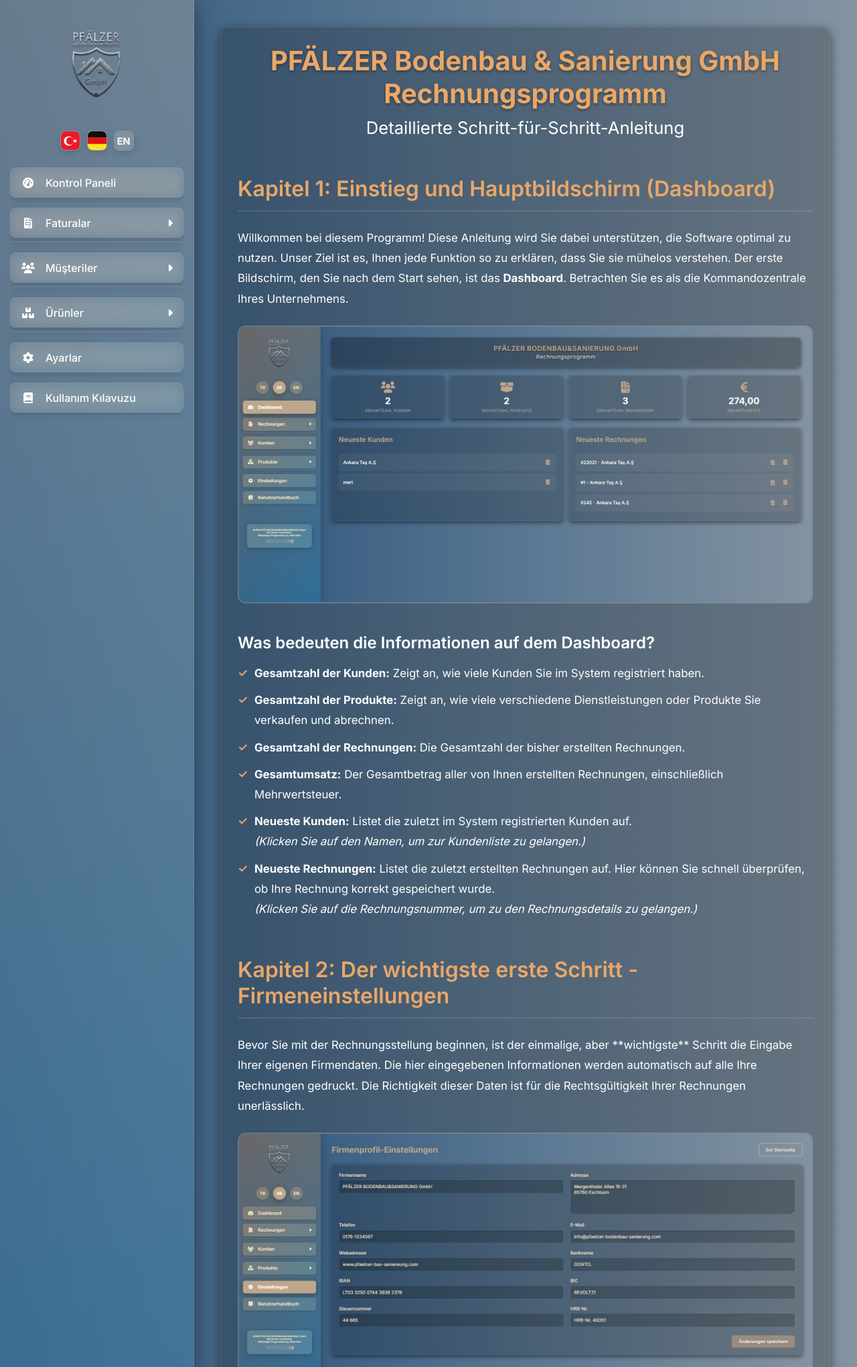
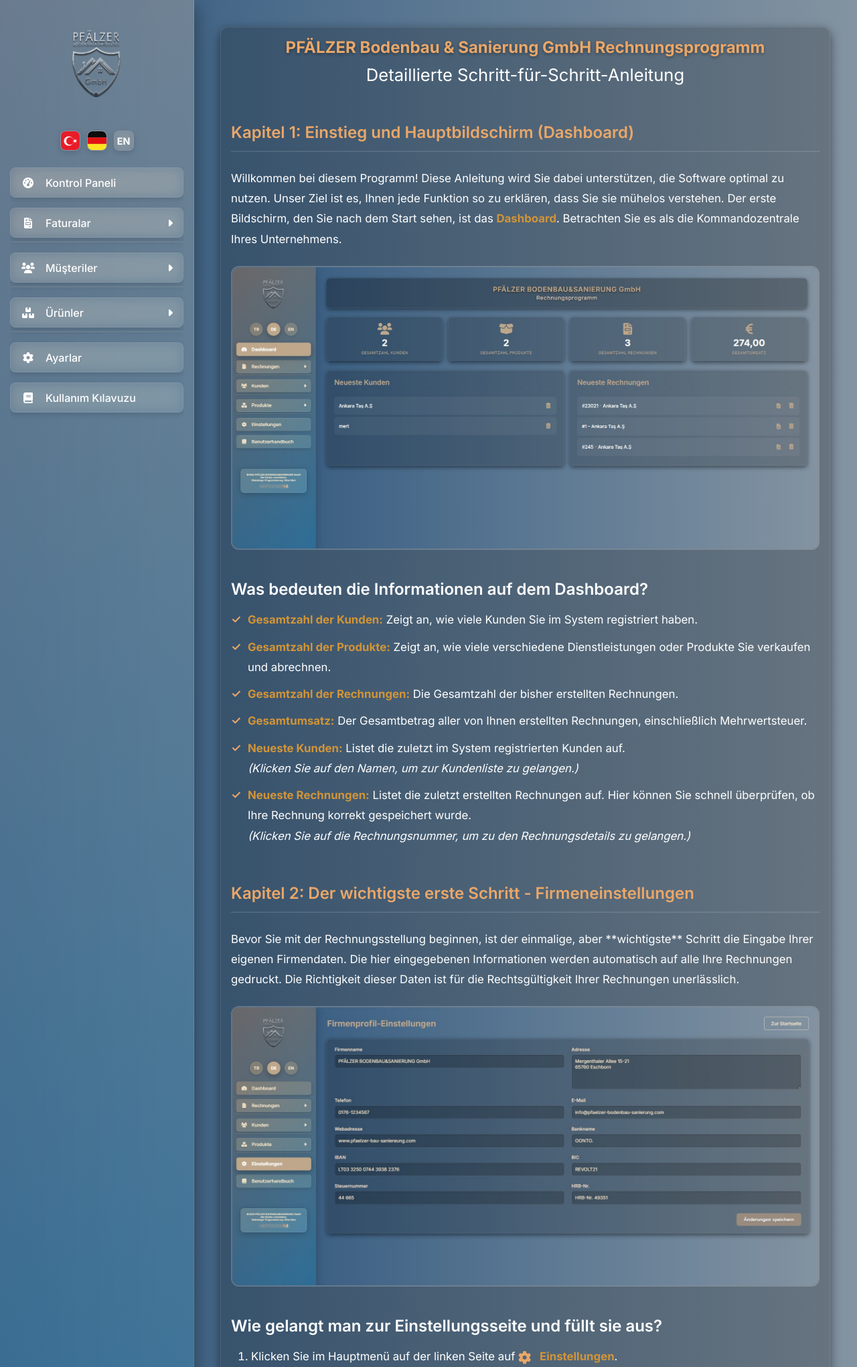
Before and after one commit to Nihatmert71/FATURAWEB, a Python web app: template templates/kullanim_kilavuzu_de.html in a window 1280 px wide. Shown: the top 2041 px of the page at 67% size. Run offline with Jinja, Linux system fonts and the light colour scheme; the template is opened without the code that fills it, so the values that code supplies are empty.

Commit message:
UI Düzeltmeleri ve Final Sürüm

```diff
--- a/templates/kullanim_kilavuzu_de.html
+++ b/templates/kullanim_kilavuzu_de.html
@@ -10,14 +10,14 @@
 
     .kullanim-kilavuzu {
         background-color: rgba(0, 0, 0, 0.2); /* Arka plan rengi güncellendi */ /* DEĞİŞİKLİK BURADA */
-        padding: 25px; /* Padding güncellendi */ /* DEĞİŞİKLİK BURADA */
+        padding: 15px; /* Padding güncellendi */ /* DEĞİŞİKLİK BURADA */
         border-radius: 12px; /* Border radius güncellendi */ /* DEĞİŞİKLİK BURADA */
         border: 1px solid rgba(255, 255, 255, 0.1); /* Kenarlık güncellendi */ /* DEĞİŞİKLİK BURADA */
         box-shadow: 0 5px 15px rgba(0,0,0,0.5); /* Gölge güncellendi */ /* DEĞİŞİKLİK BURADA */
     }
 
     .kullanim-kilavuzu h1 {
-        font-size: 2.5rem;
+        font-size: 1.5rem;
         font-weight: 700;
         color: var(--btn-primary-bg); /* Turuncu */ /* DEĞİŞİKLİK BURADA */
         text-align: center;
@@ -32,7 +32,7 @@
         margin-bottom: 3rem;
     }
     .kullanim-kilavuzu h3 {
-        font-size: 2rem;
+        font-size: 1.5rem;
         font-weight: 600;
         color: var(--btn-primary-bg); /* Turuncu */ /* DEĞİŞİKLİK BURADA */
         margin-top: 3.5rem;
--- a/templates/kullanim_kilavuzu_ing.html
+++ b/templates/kullanim_kilavuzu_ing.html
@@ -7,7 +7,7 @@
 {% block content %}
 <style>
     /* Stil kodları... (değişiklik yok) */
-    .kullanim-kilavuzu h1 { font-size: 2.2rem; font-weight: bold; color: white; text-align: center; margin-bottom: 0.7rem; }
+    .kullanim-kilavuzu h1 { font-size: 1.5rem; font-weight: bold; color: white; text-align: center; margin-bottom: 0.7rem; }
     .kullanim-kilavuzu h2.subtitle { font-size: 1.5rem; font-weight: 300; color: #D2B48C; text-align: center; margin-bottom: 3rem; }
     .kullanim-kilavuzu h3 { font-size: 1.8rem; font-weight: 600; color: #E6B88A; margin-top: 3.5rem; margin-bottom: 1.5rem; border-bottom: 1px solid rgba(210, 180, 140, 0.3); padding-bottom: 0.8rem;}
     .kullanim-kilavuzu h4 { font-size: 1.4rem; font-weight: 600; color: #D2B48C; margin-top: 2.5rem; margin-bottom: 1rem; }
--- a/templates/kullanim_kilavuzu_tr.html
+++ b/templates/kullanim_kilavuzu_tr.html
@@ -18,7 +18,7 @@
     }
 
     .kullanim-kilavuzu h1 {
-        font-size: 2.5rem; /* Daha büyük başlık */
+        font-size: 1.5rem; /* Daha büyük başlık */
         font-weight: 700;
         color: var(--btn-primary-bg); /* Turuncu */
         text-align: center;
--- a/templates/layout.html
+++ b/templates/layout.html
@@ -28,8 +28,8 @@
             --sidebar-text: var(--text-primary);
 
             --btn-primary-bg: #eaa768;
-            --btn-primary-border: #F5F5DC;
-            --btn-primary-hover-bg: #FFFFFF;
+            --btn-primary-border: #e6a140;
+            --btn-primary-hover-bg: #d19438;
             --icon-action-color: var(--text-primary);
             --icon-action-hover-color: var(--btn-primary-hover-bg);
 
@@ -294,17 +294,17 @@
             width: 100%;
         }
         .sidebar-nav a:hover {
-            background-color: rgba(255,255,255,0.1); /* Hoverda hafif artırılmış opaklık */
+            background-color: rgba(56, 104, 128, 0.1); /* Hoverda hafif artırılmış opaklık */
             color: var(--btn-primary-hover-bg);
             border-color: var(--btn-primary-hover-bg);
             transform: translateY(-2px);
             box-shadow: var(--sidebar-item-hover-shadow);
         }
         .sidebar-nav a.active {
-            background-color: #BFA78C;
+            background-color: #547685;
             color: var(--text-heading);
             font-weight: 700;
-            border-color: #BFA78C;
+            border-color: #6aa7aa;
             box-shadow: var(--sidebar-item-active-shadow);
         }
         .sidebar-nav a i.fa-fw { margin-right: 15px; width: 22px; text-align: center; }
@@ -338,7 +338,7 @@
             border: none;
         }
         .submenu li a.active {
-            background-color: #A69480;
+            background-color: #3ec0d4a2;
             font-weight: 700;
             color: var(--text-primary);
         }
```
Also changed, not shown: templates/index.html (+5 -5 lines), site.db.
